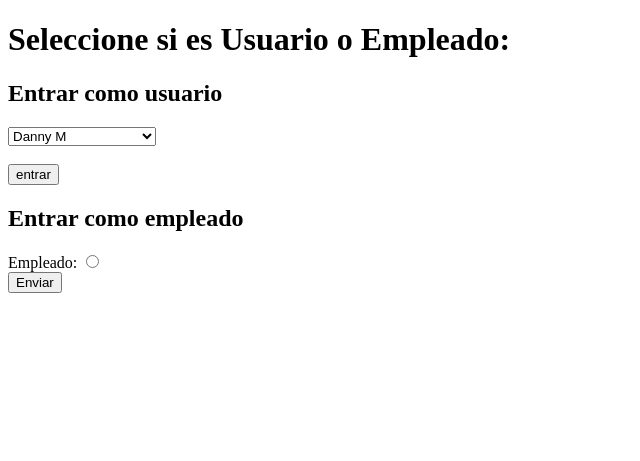
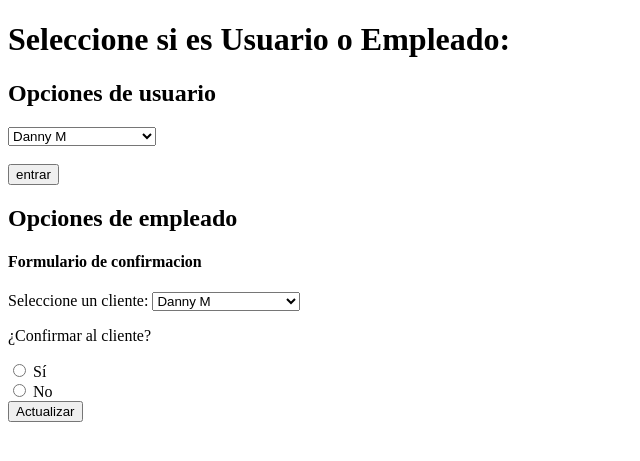
Before and after one commit to DannyC666/TestingBank, a Django app: page / in a window 1280 px wide. Shown: the top 461 px of the page, without its empty margins (0-640 px from the left). Run offline with Django 3.2, Linux system fonts and the light colour scheme; data comes from the database, SQL or seed files in the repository; both versions use the stored data as it was after the commit.

Commit message:
templates and sub

```diff
--- a/templates/selectClient.html
+++ b/templates/selectClient.html
@@ -8,10 +8,10 @@
 <body>
 
 <h1>Seleccione si es Usuario o Empleado:</h1>
-<h2>Entrar como usuario </h2>
+<h2>Opciones de usuario </h2>
 <form method="POST">
     {% csrf_token %}
-    <!-- Aquí es donde puedes usar el formulario Django si prefieres -->
+
     <select name="client_id">
         {% for client in clients %}
             <option value="{{ client.id }}">{{ client.name }}</option>
@@ -22,13 +22,26 @@
     <button type="submit"> entrar </button>
 
 </form>
-<h2>Entrar como empleado </h2>
- <form method="get" action="{% url 'select_client' %}">
-    <label for="employee">Empleado:</label>
-    <input type="radio" id="employee" name="role" value="employee">
-    <br>
-    <input type="submit" value="Enviar">
-</form>
+
+<h2>Opciones de empleado </h2>
+<h4>Formulario de confirmacion </h3>
+    <form method="POST" >
+        {% csrf_token %}
+        <label for="cliente">Seleccione un cliente:</label>
+        <select name="cliente_id" id="cliente_id">
+            {% for client in clients %}
+            <option value="{{ client.id }}">{{ client.name }}</option>
+            {% endfor %}
+        </select>
+
+        <p>¿Confirmar al cliente?</p>
+        <input type="radio" id="confirmado" name="isConfirmed" value="True">
+        <label for="confirmado">Sí</label><br>
+        <input type="radio" id="no_confirmado" name="isConfirmed" value="False">
+        <label for="no_confirmado">No</label><br>
+
+        <button type="submit">Actualizar</button>
+    </form>
 
 </body>
 </html>
```
Also changed, not shown: subscriber.py (added, +39 -0 lines), db.sqlite3.
